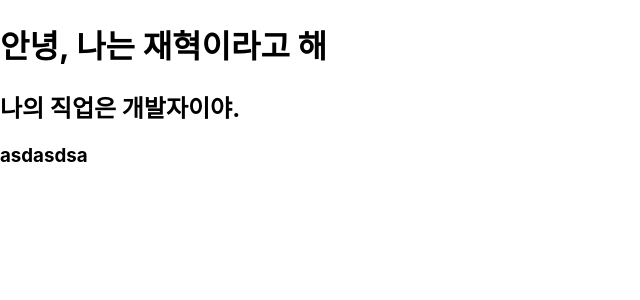
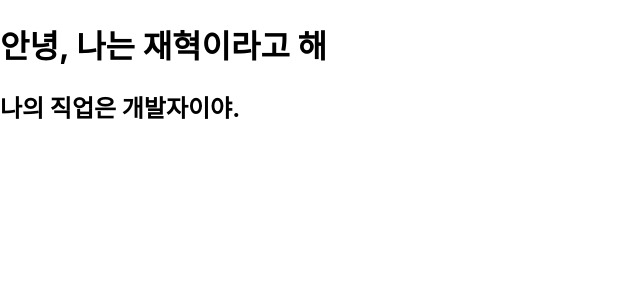
Before and after one commit to andyhan-23/react-study, a React (Create React App) app: page / in a window 1280 px wide. Shown: the top 300 px of the page, without its empty margins (0-640 px from the left). Built offline with nearby package versions, Linux system fonts and the light colour scheme.

Commit message:
컴포넌트

```diff
--- a/src/componenet.js
+++ b/src/componenet.js
@@ -5,7 +5,7 @@ const Component= props =>{
     <>
     <h1>안녕, 나는 {props.name}이라고 해</h1>
     <h2>나의 직업은 {props.children}이야.</h2>
-    <h3>asdasdsa</h3>
+
     </>
     )
 }
```
